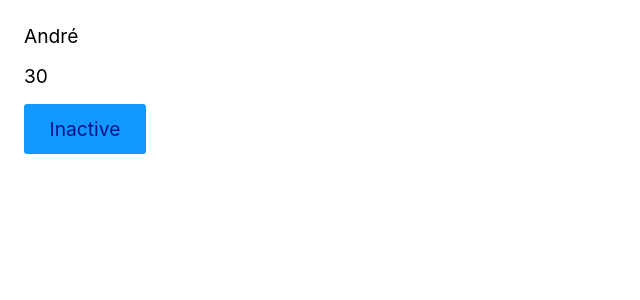
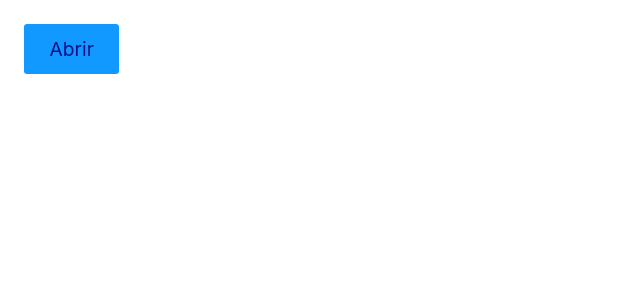
Before and after one commit to johndiegodeoliveirasilva/appreact, a React (Create React App) app: page / in a window 1280 px wide. Shown: the top 300 px of the page, without its empty margins (0-640 px from the left). Built offline with nearby package versions, Linux system fonts and the light colour scheme.

Commit message:
useState1

```diff
--- a/src/App.js
+++ b/src/App.js
@@ -1,20 +1,14 @@
 import React from 'react';
+import ButtonModal from './ButtonModal';
+import Modal from './Modal';
 
 const App = () => {
-  const [active, setActve] = React.useState(false);
-  const [data, setData] = React.useState({ name: 'André', year: 30 });
-
-  function handleClick() {
-    setActve(!active)
-    setData({...data,  faculdade: "Possui faculdade"})
-  }
+  const [modal, setModal] = React.useState(false);
 
   return (
     <>
-    <p>{ data.name }</p>
-    <p>{ data.year }</p>
-    <p>{ active ? data.faculdade : "" }</p>
-    <button onClick={handleClick}>{active ? "Active" : "Inactive"}</button>
+    <Modal modal={modal} setModal={setModal}/>
+    <ButtonModal setModal={setModal}></ButtonModal>
     </>
   );
 };
--- /dev/null
+++ b/src/ButtonModal.js
@@ -0,0 +1,9 @@
+import React from 'react'
+
+const ButtonModal = ({ setModal }) => {
+  return (
+   <button onClick={() => setModal(true)}>Abrir</button>
+  )
+}
+
+export default ButtonModal
--- /dev/null
+++ b/src/Modal.js
@@ -0,0 +1,13 @@
+import React from 'react'
+
+const Modal = ({ modal, setModal }) => {
+  if (modal)
+    return (
+      <div>Este é um modal.
+        <button onClick={() => setModal(false)}>Fechar</button>
+      </div>
+    );
+  return null;
+}
+
+export default Modal
```
